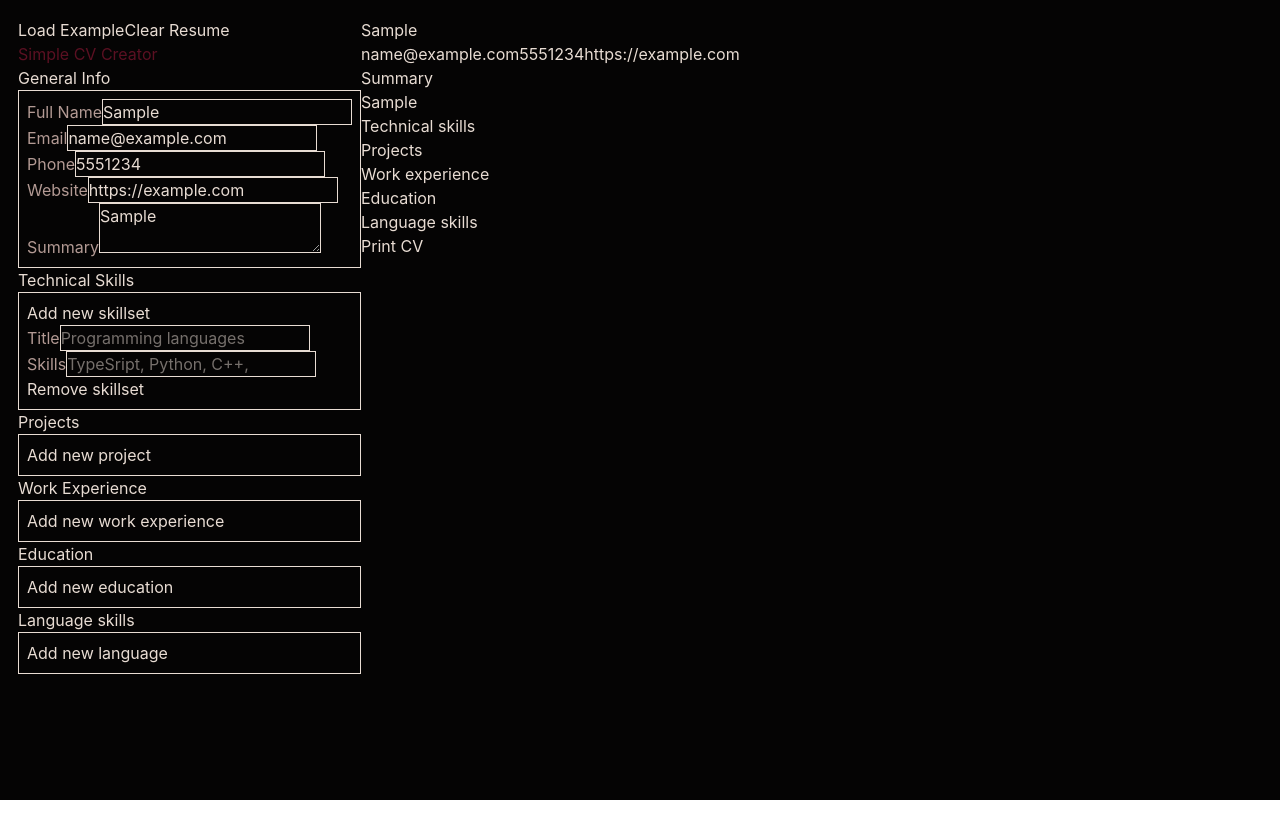
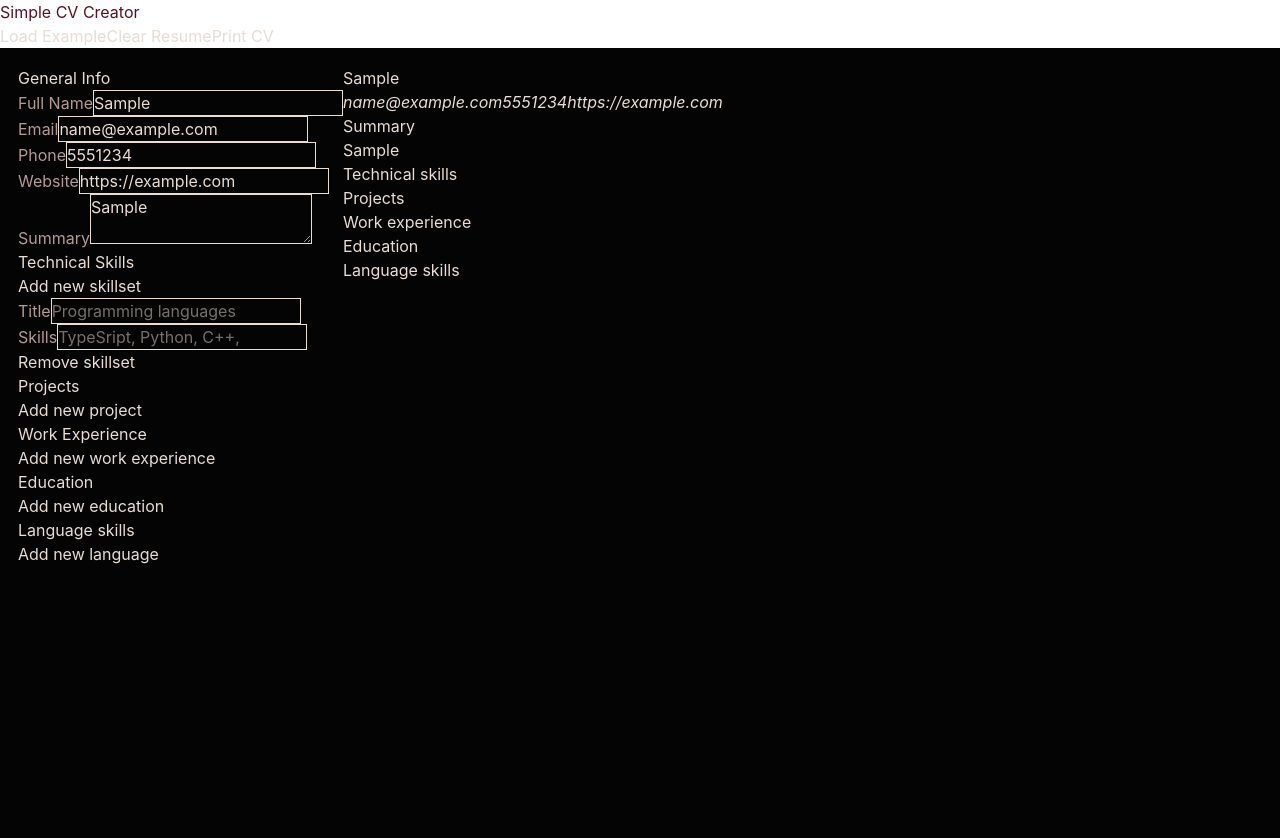
Before and after one commit to alexandrr2222/cv_application, a React (Vite) app: page / in a window 1280 px wide. Both pictures are taken after typing "Sample", "name@example.com", "5551234", "https://example.com", "Sample" into the empty fields and a click on the button "Add new skillset". Shown: the top 838 px of the page. Before the commit the page ends 800 px from the top, so only its background shows below. Built offline with nearby package versions, Linux system fonts and the light colour scheme.

Commit message:
Refactor semantic elements

```diff
--- a/src/App.tsx
+++ b/src/App.tsx
@@ -15,8 +15,9 @@ function App() {
     setCvData((prev) => ({ ...prev, [key]: value }));
   }
   return (
-    <main className="flex p-4.5 bg-dark-bg min-h-dvh print:block print:p-0 print:bg-white">
-      <div className="print:hidden">
+    <div>
+      <header className="print:hidden">
+        <p className="text-dark-accent">Simple CV Creator</p>
         <ActionButton
           onAction={() => setCvData(filledCv)}
           label="Load Example"
@@ -25,18 +26,18 @@ function App() {
           onAction={() => setCvData(emptyCv)}
           label="Clear Resume"
         />
+        <ActionButton onAction={() => window.print()} label="Print CV" />
+      </header>
+      <main className="flex p-4.5 bg-dark-bg min-h-dvh print:block print:p-0 print:bg-white">
         <FormPanel cvData={cvData} updateSection={updateSection} />
-      </div>
-      <div>
         <PrintedCv cvData={cvData} />
-        <ActionButton
-          onAction={() => window.print()}
-          label="Print CV"
-          className="print:hidden"
-        />
-      </div>
-    </main>
+      </main>
+    </div>
   );
 }
 
 export default App;
+// fix href for websites
+// guard empty sections
+// broken date semantics
+// section of print as component
--- a/src/FormPanel.tsx
+++ b/src/FormPanel.tsx
@@ -8,8 +8,11 @@ import type { FormPanelProps } from "./types";
 
 export function FormPanel({ cvData, updateSection }: FormPanelProps) {
   return (
-    <div className="flex flex-col">
-      <h1 className="text-dark-accent">Simple CV Creator</h1>
+    <form
+      aria-label="CV editor"
+      onSubmit={(e) => e.preventDefault()}
+      className="flex flex-col"
+    >
       <GeneralInfo
         generalInfo={cvData.generalInfo}
         updateSection={updateSection}
@@ -25,6 +28,6 @@ export function FormPanel({ cvData, updateSection }: FormPanelProps) {
       />
       <Education education={cvData.education} updateSection={updateSection} />
       <Languages languages={cvData.languages} updateSection={updateSection} />
-    </div>
+    </form>
   );
 }
--- a/src/PrintedCv.tsx
+++ b/src/PrintedCv.tsx
@@ -2,10 +2,10 @@ import type { cvDataType } from "./types";
 
 export function PrintedCv({ cvData }: { cvData: cvDataType }) {
   return (
-    <div>
-      <section>
+    <article>
+      <header>
         <h1>{cvData.generalInfo.name}</h1>
-        <div>
+        <address>
           <a href={"mailto:" + cvData.generalInfo.email}>
             {cvData.generalInfo.email}
           </a>
@@ -13,8 +13,8 @@ export function PrintedCv({ cvData }: { cvData: cvDataType }) {
             {cvData.generalInfo.phone}
           </a>
           <a href={cvData.generalInfo.website}>{cvData.generalInfo.website}</a>
-        </div>
-      </section>
+        </address>
+      </header>
       <section>
         <h2>Summary</h2>
         <p>{cvData.generalInfo.summary}</p>
@@ -23,8 +23,8 @@ export function PrintedCv({ cvData }: { cvData: cvDataType }) {
         <h2>Technical skills</h2>
         {cvData.technicalSkills.map((skill) => {
           return (
-            <div id={skill.id}>
-              <h4>{skill.title}</h4>
+            <div key={skill.id}>
+              <h3>{skill.title}</h3>
               <p>{skill.skills}</p>
             </div>
           );
@@ -34,10 +34,10 @@ export function PrintedCv({ cvData }: { cvData: cvDataType }) {
         <h2>Projects</h2>
         {cvData.projects.map((project) => {
           return (
-            <div id={project.id}>
+            <div key={project.id}>
               <div>
                 <h3>{project.title}</h3>
-                <a href={project.link}></a>
+                <a href={project.link}>{project.link}</a>
               </div>
               <p>{project.description}</p>
             </div>
@@ -48,9 +48,9 @@ export function PrintedCv({ cvData }: { cvData: cvDataType }) {
         <h2>Work experience</h2>
         {cvData.experience.map((exp) => {
           return (
-            <div id={exp.id}>
+            <div key={exp.id}>
               <div>
-                <h4>{exp.title}</h4>
+                <h3>{exp.title}</h3>
                 <time dateTime={exp.date}>{exp.date}</time>
               </div>
               <p>{exp.companyName}</p>
@@ -63,8 +63,8 @@ export function PrintedCv({ cvData }: { cvData: cvDataType }) {
         <h2>Education</h2>
         {cvData.education.map((ed) => {
           return (
-            <div id={ed.id}>
-              <h4>{ed.title}</h4>
+            <div key={ed.id}>
+              <h3>{ed.title}</h3>
               <p>{ed.description}</p>
             </div>
           );
@@ -74,13 +74,13 @@ export function PrintedCv({ cvData }: { cvData: cvDataType }) {
         <h2>Language skills</h2>
         {cvData.languages.map((lg) => {
           return (
-            <div id={lg.id}>
-              <h4>{lg.title}</h4>
+            <div key={lg.id}>
+              <h3>{lg.title}</h3>
               <p>{lg.description}</p>
             </div>
           );
         })}
       </section>
-    </div>
+    </article>
   );
 }
--- a/src/formPanelComponents/GeneralInfo.tsx
+++ b/src/formPanelComponents/GeneralInfo.tsx
@@ -26,6 +26,8 @@ export function GeneralInfo({
         autoComplete="name"
         placeholder="Adam Smith"
       />
+      <ul>
+        <li>
           <FormInput
             id={"emailInput"}
             label={"Email"}
@@ -35,6 +37,8 @@ export function GeneralInfo({
             autoComplete="email"
             placeholder="adam.smith@gmail.com"
           />
+        </li>
+        <li>
           <FormInput
             id={"phoneInput"}
             label={"Phone"}
@@ -45,6 +49,8 @@ export function GeneralInfo({
             inputMode="tel"
             placeholder="+420 123 456 789"
           />
+        </li>
+        <li>
           <FormInput
             id={"websiteInput"}
             label={"Website"}
@@ -54,6 +60,9 @@ export function GeneralInfo({
             autoComplete="url"
             placeholder="linkedin.com/in/adamsmith"
           />
+        </li>
+      </ul>
+
       <FormTextArea
         id={"summaryInput"}
         label={"Summary"}
--- a/src/formPanelComponents/formComponents/EducationSection.tsx
+++ b/src/formPanelComponents/formComponents/EducationSection.tsx
@@ -1,6 +1,7 @@
 import { FormInput } from "./FormInput";
 import type { EducationCategory } from "../../types";
 import { ActionButton } from "../../ActionButton";
+import { FormTextArea } from "./FormTextArea";
 
 export function EducationSection({
   education,
@@ -10,9 +11,9 @@ export function EducationSection({
   onChange: (upd: EducationCategory[]) => void;
 }) {
   return (
-    <>
+    <ul>
       {education.map((pr) => (
-        <div key={pr.id}>
+        <li key={pr.id}>
           <FormInput
             id={"title" + pr.id}
             label="Title"
@@ -29,10 +30,9 @@ export function EducationSection({
             }}
             placeholder="Czech University of Life Sciences"
           />
-          <FormInput
+          <FormTextArea
             id={"description" + pr.id}
             label="Additional information"
-            type="text"
             value={pr.description}
             onChange={(e) => {
               onChange(
@@ -51,8 +51,8 @@ export function EducationSection({
               onChange(education.filter((ar) => ar.id !== pr.id));
             }}
           />
-        </div>
+        </li>
       ))}
-    </>
+    </ul>
   );
 }
--- a/src/formPanelComponents/formComponents/ExperienceSection.tsx
+++ b/src/formPanelComponents/formComponents/ExperienceSection.tsx
@@ -11,9 +11,9 @@ export function ExperienceSection({
   onChange: (upd: ExperienceCategory[]) => void;
 }) {
   return (
-    <>
+    <ul>
       {experience.map((pr) => (
-        <div key={pr.id}>
+        <li key={pr.id}>
           <FormInput
             id={"title" + pr.id}
             label="Title"
@@ -83,8 +83,8 @@ export function ExperienceSection({
               onChange(experience.filter((ar) => ar.id !== pr.id));
             }}
           />
-        </div>
+        </li>
       ))}
-    </>
+    </ul>
   );
 }
--- a/src/formPanelComponents/formComponents/FormInput.tsx
+++ b/src/formPanelComponents/formComponents/FormInput.tsx
@@ -4,7 +4,7 @@ import type { ComponentProps } from "react";
 type FormInputProps = Omit<ComponentProps<"input">, "type" | "id"> & {
   id: string;
   label: string;
-  type: "text" | "email" | "password" | "tel" | "url";
+  type: "text" | "email" | "tel" | "url";
 };
 
 export function FormInput({ id, label, ...props }: FormInputProps) {
--- a/src/formPanelComponents/formComponents/FormSection.tsx
+++ b/src/formPanelComponents/formComponents/FormSection.tsx
@@ -4,17 +4,9 @@ type FormSectionProps = {
 };
 export function FormSection({ title, children }: FormSectionProps) {
   return (
-    <>
-      <section>
-        <h2>{title}</h2>
-        <form
-          className="p-2 border"
-          action=""
-          onSubmit={(e) => e.preventDefault()}
-        >
-          {children}
-        </form>
-      </section>
-    </>
+    <fieldset>
+      <legend>{title}</legend>
+      {children}
+    </fieldset>
   );
 }
--- a/src/formPanelComponents/formComponents/LanguagesSection.tsx
+++ b/src/formPanelComponents/formComponents/LanguagesSection.tsx
@@ -10,9 +10,9 @@ export function LanguagesSection({
   onChange: (upd: LanguagesCategory[]) => void;
 }) {
   return (
-    <>
+    <ul>
       {languages.map((pr) => (
-        <div key={pr.id}>
+        <li key={pr.id}>
           <FormInput
             id={"title" + pr.id}
             label="Title"
@@ -51,8 +51,8 @@ export function LanguagesSection({
               onChange(languages.filter((ar) => ar.id !== pr.id));
             }}
           />
-        </div>
+        </li>
       ))}
-    </>
+    </ul>
   );
 }
--- a/src/formPanelComponents/formComponents/ProjectSection.tsx
+++ b/src/formPanelComponents/formComponents/ProjectSection.tsx
@@ -11,9 +11,9 @@ export function ProjectSection({
   onChange: (upd: ProjectsCategory[]) => void;
 }) {
   return (
-    <>
+    <ul>
       {projects.map((pr) => (
-        <div key={pr.id}>
+        <li key={pr.id}>
           <FormInput
             id={"title" + pr.id}
             label="Title"
@@ -67,8 +67,8 @@ export function ProjectSection({
               onChange(projects.filter((ar) => ar.id !== pr.id));
             }}
           />
-        </div>
+        </li>
       ))}
-    </>
+    </ul>
   );
 }
--- a/src/formPanelComponents/formComponents/SkillSection.tsx
+++ b/src/formPanelComponents/formComponents/SkillSection.tsx
@@ -10,9 +10,9 @@ export function SkillSection({
   onChange: (upd: TechSkillsCategory[]) => void;
 }) {
   return (
-    <>
+    <ul>
       {technicalSkills.map((techSkill) => (
-        <div key={techSkill.id}>
+        <li key={techSkill.id}>
           <FormInput
             id={"title" + techSkill.id}
             label="Title"
@@ -53,8 +53,8 @@ export function SkillSection({
               );
             }}
           />
-        </div>
+        </li>
       ))}
-    </>
+    </ul>
   );
 }
```
Lines whose indentation alone changed are shown as unchanged.
